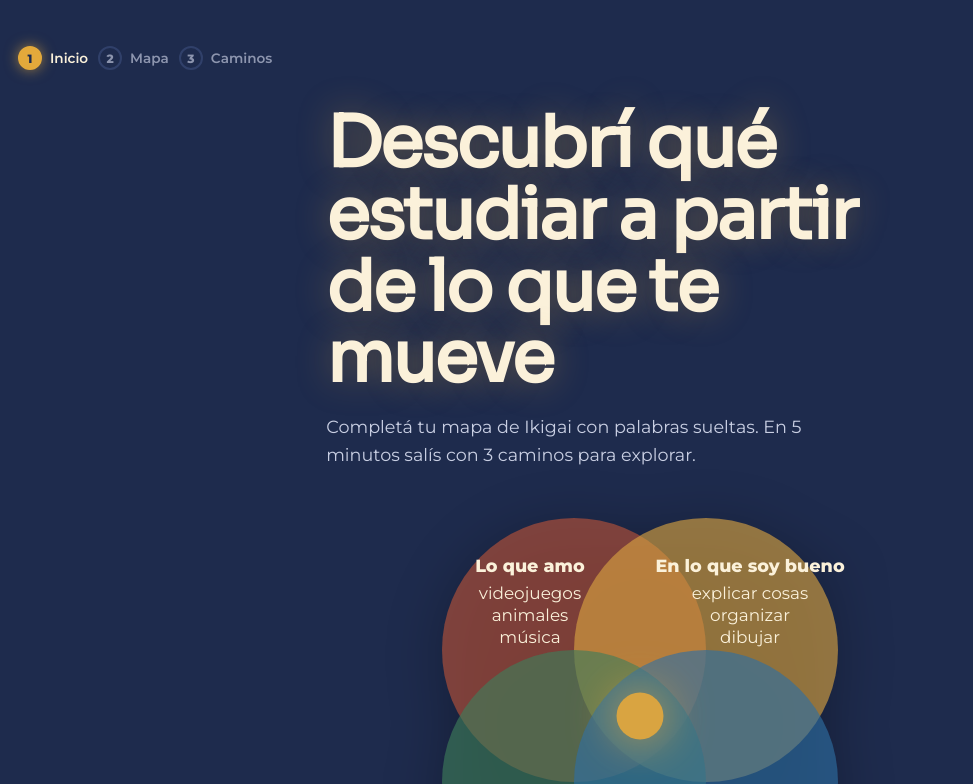
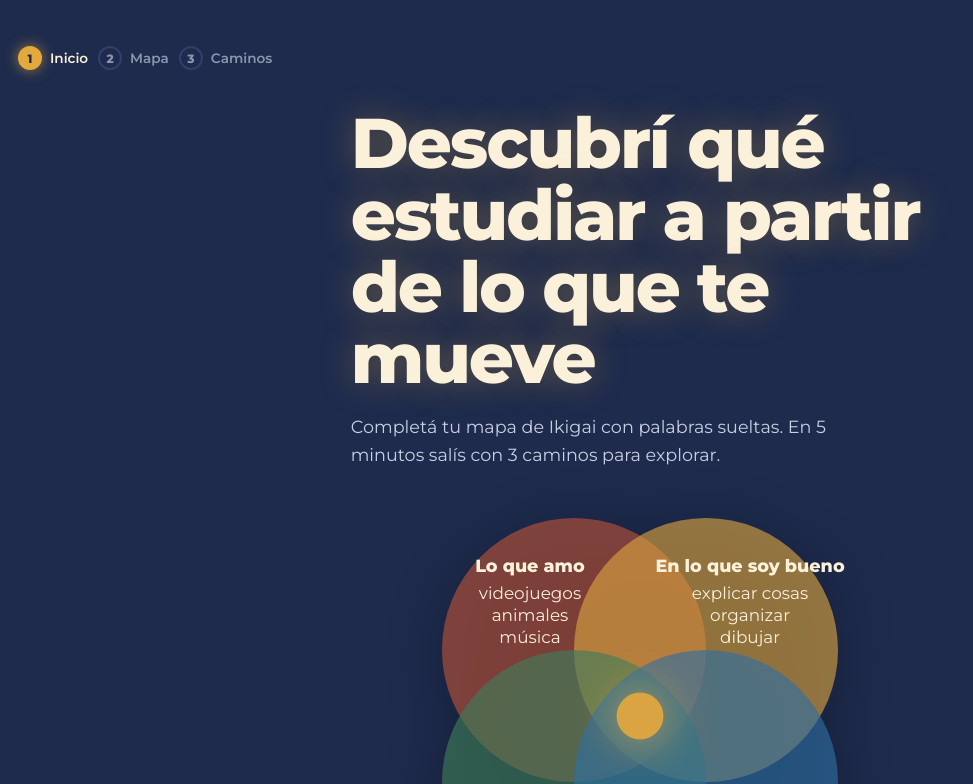
Before and after one commit to juanmks86-debug/Futurito, a React (Vite) app: page / in a window 1280 px wide. Shown: the top 784 px of the page, without its empty margins (0-973 px from the left). Built offline with nearby package versions, Linux system fonts and the light colour scheme.

Commit message:
Add files via upload

```diff
--- a/src/App.jsx
+++ b/src/App.jsx
@@ -1,4 +1,4 @@
-import { useEffect, useMemo, useState } from "react";
+import { useEffect, useMemo, useRef, useState } from "react";
 import { QUADRANTS, OFERTA_FECHA, EMOJI } from "./data.js";
 import { rank, unmatched, isWeak } from "./match.js";
 import { buildFeedbackText } from "./feedback.js";
@@ -9,17 +9,37 @@ const KEY = "ikigai-v2";
 const LABELS = { duracion: "Duración", modalidad: "Modalidad", ingreso: "Ingreso", becas: "Becas" };
 
 const SCREENS = ["hero", "map", "results"];
-const isStrArr = (a) => Array.isArray(a) && a.every((w) => typeof w === "string");
-// Recupera el avance guardado en este dispositivo (si existe y tiene forma válida).
+// Topes reales de la interfaz: el formulario bloquea a las 12 palabras y el input a 40 caracteres.
+const MAX_WORDS = 12;
+const MAX_LEN = 40;
+// Sanea una lista guardada: descarta lo que no sea texto y recorta a los topes.
+const cleanWords = (a) => (Array.isArray(a) ? a.filter((w) => typeof w === "string" && w.trim()).slice(0, MAX_WORDS).map((w) => w.slice(0, MAX_LEN)) : null);
+const cleanText = (v, n) => (typeof v === "string" ? v.slice(0, n) : "");
+const vacio = () => ({ screen: "hero", data: EMPTY, nota: {}, fb: {} });
+
+// Recupera el avance guardado en este dispositivo, saneando todo lo que no tenga forma válida.
 function load() {
   try {
     const s = JSON.parse(localStorage.getItem(KEY));
-    const dataOk = s && s.data && QUADRANTS.every((q) => isStrArr(s.data[q.id] || []));
-    const notaOk = s && s.nota && typeof s.nota === "object" && !Array.isArray(s.nota);
-    const fbOk = !s || !s.fb || (typeof s.fb === "object" && !Array.isArray(s.fb) && Object.values(s.fb).every((v) => v === 1 || v === -1));
-    if (dataOk && notaOk && fbOk && SCREENS.includes(s.screen)) return { screen: s.screen, data: { ...EMPTY, ...s.data }, nota: s.nota, fb: s.fb || {} };
+    if (!s || typeof s !== "object" || Array.isArray(s)) return vacio();
+    const data = {};
+    for (const q of QUADRANTS) {
+      const palabras = cleanWords(s.data && s.data[q.id]);
+      if (!palabras) return vacio(); // falta un cuadrante: el guardado no sirve
+      data[q.id] = palabras;
+    }
+    const notaIn = s.nota && typeof s.nota === "object" && !Array.isArray(s.nota) ? s.nota : {};
+    const fbIn = s.fb && typeof s.fb === "object" && !Array.isArray(s.fb) ? s.fb : {};
+    const fb = {};
+    for (const [nombre, v] of Object.entries(fbIn)) if (nombre.length <= 100 && (v === 1 || v === -1)) fb[nombre] = v;
+    return {
+      screen: SCREENS.includes(s.screen) ? s.screen : "hero",
+      data: { ...EMPTY, ...data },
+      nota: { camino: cleanText(notaIn.camino, 80), persona: cleanText(notaIn.persona, 80), paso: cleanText(notaIn.paso, 120) },
+      fb,
+    };
   } catch {}
-  return { screen: "hero", data: EMPTY, nota: {}, fb: {} };
+  return vacio();
 }
 
 const ICONS = {
@@ -146,15 +166,20 @@ function Hero({ onStart }) {
   );
 }
 
+// Compara palabras sin distinguir mayúsculas ni tildes: "musica" y "música" son la misma.
+const igual = (a, b) => a.localeCompare(b, "es", { sensitivity: "base" }) === 0;
+const repetida = (words, v) => words.some((w) => igual(w, v));
+
 function Quadrant({ q, words, onChange }) {
   const [text, setText] = useState("");
-  const full = words.length >= 12;
+  const full = words.length >= MAX_WORDS;
   const add = () => {
     const v = text.trim().replace(/,$/, "");
-    if (v && !words.some((w) => w.toLowerCase() === v.toLowerCase()) && !full) onChange([...words, v]);
+    if (v && !repetida(words, v) && !full) onChange([...words, v]);
     setText("");
   };
-  const sug = q.ej.filter((e) => !words.includes(e)).slice(0, 6);
+  const agregar = (e) => { if (!full && !repetida(words, e)) onChange([...words, e]); };
+  const sug = q.ej.filter((e) => !repetida(words, e)).slice(0, 6);
   return (
     <div className="q" style={{ "--k": q.k }}>
       <h3><span className="ico"><Icon id={q.id} /></span>{q.t}</h3>
@@ -168,14 +193,14 @@ function Quadrant({ q, words, onChange }) {
       </div>
       <div className="chips">
         {words.map((w, i) => (
-          <span className="chip" key={w}>{w}
+          <span className="chip" key={`${w}-${i}`}>{w}
             <button type="button" aria-label={`Quitar ${w}`} onClick={() => onChange(words.filter((_, j) => j !== i))}>×</button>
           </span>
         ))}
       </div>
       {!full && sug.length > 0 && (
         <div className="sug no-print" aria-label="Ideas para sumar">
-          {sug.map((e) => <button key={e} type="button" className="sg" onClick={() => onChange([...words, e])}>+ {e}</button>)}
+          {sug.map((e) => <button key={e} type="button" className="sg" onClick={() => agregar(e)}>+ {e}</button>)}
         </div>
       )}
     </div>
@@ -255,19 +280,36 @@ function Reflect({ results, nota, setNota }) {
   );
 }
 
+const FOCALIZABLES = 'button, [href], input, select, textarea, [tabindex]:not([tabindex="-1"])';
 function Detail({ r, onClose }) {
   const { career, hit } = r;
+  const ref = useRef(null);
   useEffect(() => {
-    const h = (e) => { if (e.key === "Escape") onClose(); };
+    const nodo = ref.current;
+    const previo = document.activeElement;
+    const primero = nodo && nodo.querySelector(FOCALIZABLES);
+    if (primero) primero.focus();
+    const h = (e) => {
+      if (e.key === "Escape") { onClose(); return; }
+      if (e.key !== "Tab" || !nodo) return;
+      const foco = nodo.querySelectorAll(FOCALIZABLES);
+      if (!foco.length) return;
+      const ini = foco[0], fin = foco[foco.length - 1];
+      if (e.shiftKey && document.activeElement === ini) { e.preventDefault(); fin.focus(); }
+      else if (!e.shiftKey && document.activeElement === fin) { e.preventDefault(); ini.focus(); }
+    };
     window.addEventListener("keydown", h);
-    return () => window.removeEventListener("keydown", h);
+    return () => {
+      window.removeEventListener("keydown", h);
+      if (previo && previo.focus) previo.focus(); // el foco vuelve a la tarjeta desde donde se abrió
+    };
   }, [onClose]);
   return (
     <div className="overlay" onClick={onClose}>
-      <div className="modal" role="dialog" aria-modal="true" aria-label={career.nombre} onClick={(e) => e.stopPropagation()}>
+      <div className="modal" role="dialog" aria-modal="true" aria-labelledby="detalle-titulo" ref={ref} onClick={(e) => e.stopPropagation()}>
         <div className="rh">
           <span className="emo" aria-hidden="true">{EMOJI[career.nombre]}</span>
-          <h3>{career.nombre}</h3>
+          <h3 id="detalle-titulo">{career.nombre}</h3>
         </div>
         <p className="kind">{career.fp ? "Formación profesional" : "Carreras"}: {career.tipo.replace(/^Cursos? de formación profesional: /, "")}</p>
         {career.donde && <p className="kind">Dónde estudiarla: {career.donde}</p>}
@@ -292,7 +334,7 @@ function Detail({ r, onClose }) {
   );
 }
 
-function Results({ data, nota, setNota, fb, setFb, onBack, onReset }) {
+function Results({ data, nota, setNota, fb, setFb, onBack, onReset, onBorrar }) {
   const [n, setN] = useState(3);
   // Los 👎 de antes se aplican al abrir esta pantalla (no al votar, para que la tarjeta no desaparezca de golpe).
   const [seenFb, setSeenFb] = useState(fb);
@@ -300,6 +342,7 @@ function Results({ data, nota, setNota, fb, setFb, onBack, onReset }) {
   const sinMatch = useMemo(() => unmatched(data), [data]);
   const ocultas = Object.keys(seenFb).filter((k) => seenFb[k] === -1);
   const allWeak = results.length > 0 && results.every((r) => isWeak(r.score));
+  const hayFeedback = Object.keys(fb).length > 0 || sinMatch.length > 0;
   const [note, setNote] = useState("");
   const [open, setOpen] = useState(null);
   useEffect(() => {
@@ -381,13 +424,17 @@ function Results({ data, nota, setNota, fb, setFb, onBack, onReset }) {
       })}
       {open && <Detail r={open} onClose={() => setOpen(null)} />}
       <Reflect results={results} nota={nota} setNota={setNota} />
+      {hayFeedback && (
+        <p className="tip no-print">«Enviar mi feedback» comparte tus palabras del mapa, tus votos 👍/👎 y las palabras sin coincidencia. Nada se envía solo: se abre la app que elijas y vos decidís si lo mandás.</p>
+      )}
       <div className="actions no-print">
         {results.length === n && n < 6 && <button className="btn alt" onClick={() => setN(6)}>Ver más opciones</button>}
         {results.length > 0 && <button className="btn" onClick={compartir}>Compartir</button>}
         {results.length > 0 && <button className="btn alt" onClick={() => window.print()}>Guardar como PDF</button>}
-        {(Object.keys(fb).length > 0 || sinMatch.length > 0) && <button className="btn alt" onClick={enviarFeedback}>Enviar mi feedback</button>}
+        {hayFeedback && <button className="btn alt" onClick={enviarFeedback}>Enviar mi feedback</button>}
         <button className="btn alt" onClick={onBack}>Editar mi mapa</button>
         <button className="btn alt" onClick={onReset}>Empezar de nuevo</button>
+        <button className="btn alt" onClick={onBorrar}>Borrar mis datos</button>
       </div>
       <p className="tip no-print" role="status" hidden={!note}>{note}</p>
     </section>
@@ -408,6 +455,13 @@ export default function App() {
     return () => { clearTimeout(id); window.removeEventListener("pagehide", grabar); };
   }, [screen, data, nota, fb]);
   useEffect(() => { window.scrollTo(0, 0); }, [screen]);
+  // "Empezar de nuevo" limpia el avance; "Borrar mis datos" además lo saca de este dispositivo.
+  const reiniciar = () => { setData(EMPTY); setNota({}); setFb({}); setScreen("hero"); };
+  const borrarTodo = () => {
+    if (!window.confirm("¿Borrar el mapa y todo lo guardado en este dispositivo? No se puede deshacer.")) return;
+    try { localStorage.removeItem(KEY); localStorage.removeItem(ONB); } catch {}
+    reiniciar();
+  };
   return (
     <div className={`app ${screen === "results" ? "results" : screen === "map" ? "map" : "hero"}`}>
       <header><div className="guarda" aria-hidden="true" /></header>
@@ -415,7 +469,7 @@ export default function App() {
       <main key={screen}>
         {screen === "hero" && <Hero onStart={() => setScreen("map")} />}
         {screen === "map" && <MapScreen data={data} setData={setData} onSee={() => setScreen("results")} />}
-        {screen === "results" && <Results data={data} nota={nota} setNota={setNota} fb={fb} setFb={setFb} onBack={() => setScreen("map")} onReset={() => { setData(EMPTY); setNota({}); setFb({}); setScreen("hero"); }} />}
+        {screen === "results" && <Results data={data} nota={nota} setNota={setNota} fb={fb} setFb={setFb} onBack={() => setScreen("map")} onReset={reiniciar} onBorrar={borrarTodo} />}
       </main>
       <footer><div className="guarda" aria-hidden="true" /><Donar /><p>Tu mapa se guarda solo en este dispositivo<br /><small className="firma">Creado por Flores Juan Israel</small></p></footer>
     </div>
--- a/src/main.jsx
+++ b/src/main.jsx
@@ -3,7 +3,12 @@ import App from "./App.jsx";
 import "@fontsource/montserrat/latin-400.css";
 import "@fontsource/montserrat/latin-600.css";
 import "@fontsource/montserrat/latin-800.css";
-import "@fontsource/sora/latin-600.css";
-import "@fontsource/sora/latin-800.css";
 import "./styles.css";
 createRoot(document.getElementById("root")).render(<App />);
+
+// La app no usa red: con el service worker queda disponible sin conexión después de la primera visita.
+if (import.meta.env.PROD && "serviceWorker" in navigator) {
+  window.addEventListener("load", () => {
+    navigator.serviceWorker.register("/sw.js").catch(() => {});
+  });
+}
--- a/src/styles.css
+++ b/src/styles.css
@@ -44,7 +44,7 @@ footer p{margin:0;background:#0F1730;color:#FBF1DA;text-align:center;font-size:.
 main{max-width:760px;margin:0 auto;padding:20px 18px 28px;animation:enter .35s ease-out}
 @keyframes enter{from{opacity:0;transform:translateY(8px)}}
 h1,h2,h3{margin:0}
-h1,h2{font-family:Sora,Montserrat,sans-serif}
+h1,h2{font-family:Montserrat,system-ui,sans-serif}
 h1{font-weight:800;font-size:clamp(2.6rem,12vw,4.4rem);line-height:1.02;letter-spacing:-.03em;max-width:12ch;text-shadow:0 0 34px color-mix(in srgb,var(--acc) 35%,transparent)}
 h2{font-weight:800;font-size:clamp(1.9rem,7vw,2.6rem);line-height:1.1;letter-spacing:-.02em}
 h3{font-weight:600;font-size:1.1rem;line-height:1.25}
```
